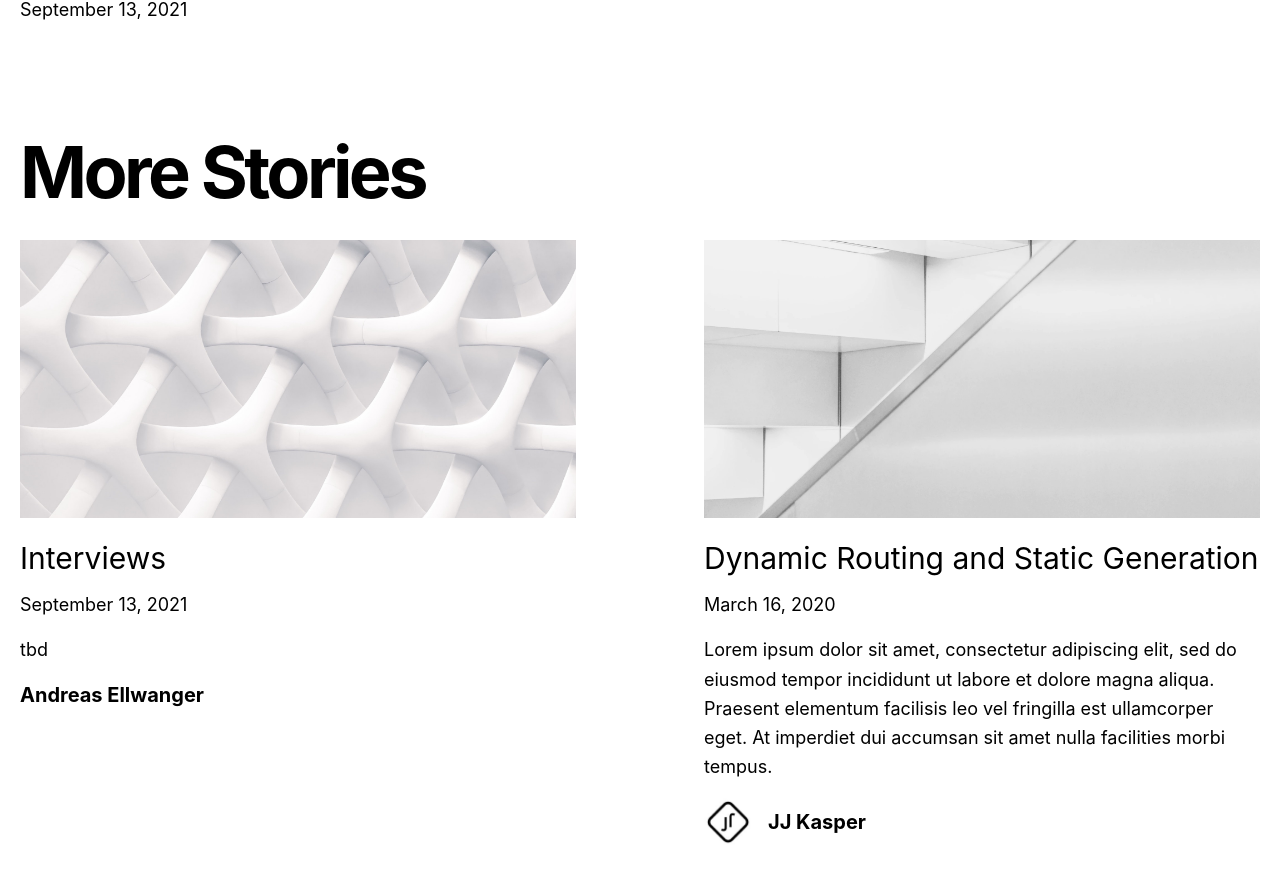
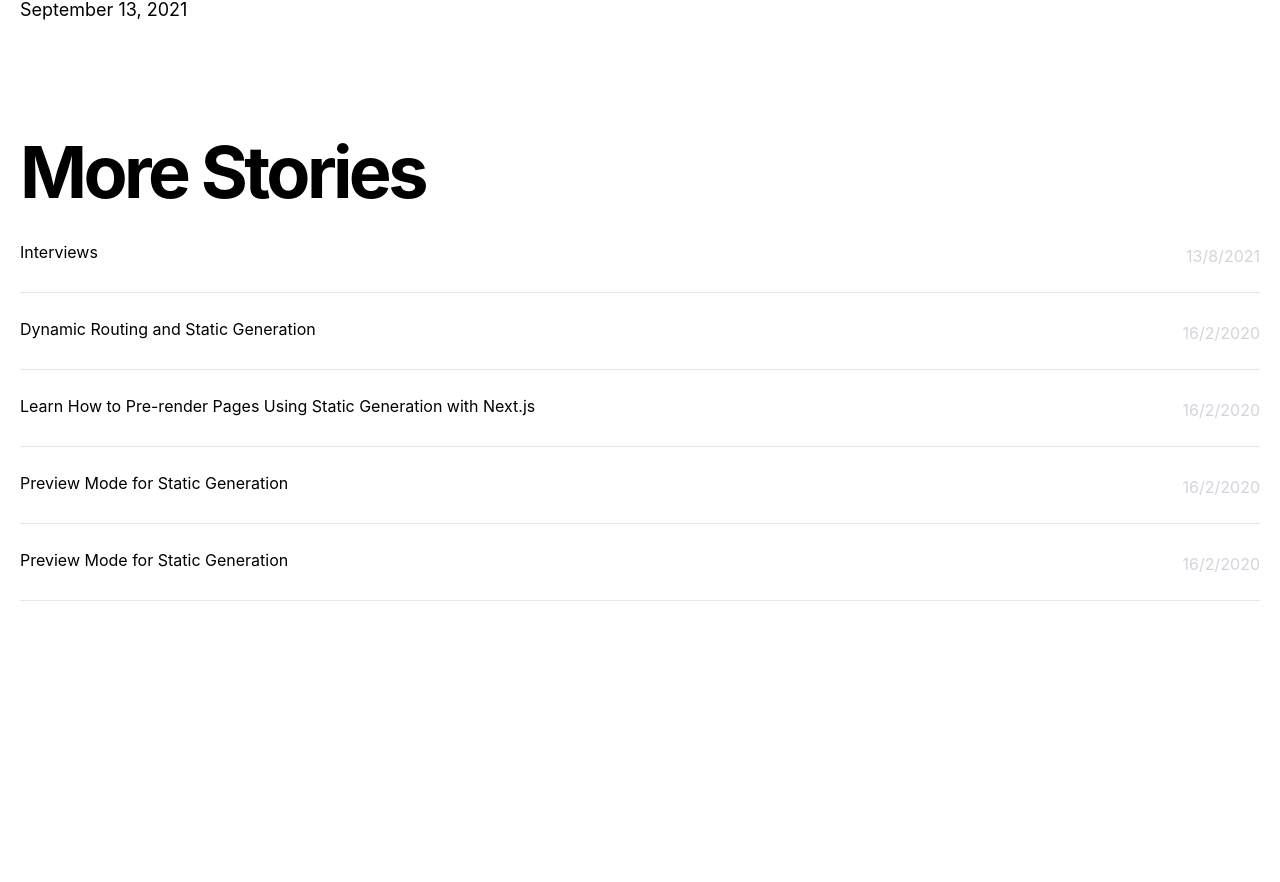
Before and after one commit to ndrsllwngr/andreasellwanger.com, a Next.js app: page /blog in a window 1280 px wide. Shown: the part 972-1854 px from the top of the page. After the commit the page ends 1597 px from the top, so only its background shows below. Built offline with nearby package versions, Linux system fonts and the light colour scheme; what @tailwindcss/typography would draw is missing.

Commit message:
Add new blog list component

```diff
--- /dev/null
+++ b/components/more-stories-slim.tsx
@@ -0,0 +1,34 @@
+import PostPreview from './post-preview'
+import Post from '../types/post'
+
+type Props = {
+  posts: Post[]
+}
+
+const MoreStoriesSlim = ({ posts }: Props) => {
+  return (
+    <section>
+      <h2 className="mb-8 text-6xl md:text-7xl font-bold tracking-tighter leading-tight">
+        More Stories
+      </h2>
+      <div className="text-left">
+        {posts.map((post, i) => (
+          <div key={i} className="pb-3 mb-3 md:pb-6 md:mb-6 border-b">
+            <a
+              className="md:flex justify-between md:flex-gap-x-16 hover:text-blue-400 transition-colors"
+              href={`posts/${post.slug}`}
+            >
+              <h2>{post.title}</h2>
+              <time dateTime={post.date} className="text-gray-300 text-base mt-1">
+                {new Date(post.date).getDate()}/{new Date(post.date).getMonth()}/
+                {new Date(post.date).getFullYear()}
+              </time>
+            </a>
+          </div>
+        ))}
+      </div>
+    </section>
+  )
+}
+
+export default MoreStoriesSlim
--- a/pages/blog.tsx
+++ b/pages/blog.tsx
@@ -7,6 +7,7 @@ import { getAllPosts } from '../lib/api'
 import Head from 'next/head'
 import { CMS_NAME } from '../lib/constants'
 import Post from '../types/post'
+import MoreStoriesSlim from '@/components/more-stories-slim'
 
 type Props = {
   allPosts: Post[]
@@ -33,7 +34,7 @@ const Blog = ({ allPosts }: Props) => {
               excerpt={heroPost.excerpt}
             />
           )}
-          {morePosts.length > 0 && <MoreStories posts={morePosts} />}
+          {morePosts.length > 0 && <MoreStoriesSlim posts={morePosts} />}
         </Container>
       </Layout>
     </>
```
